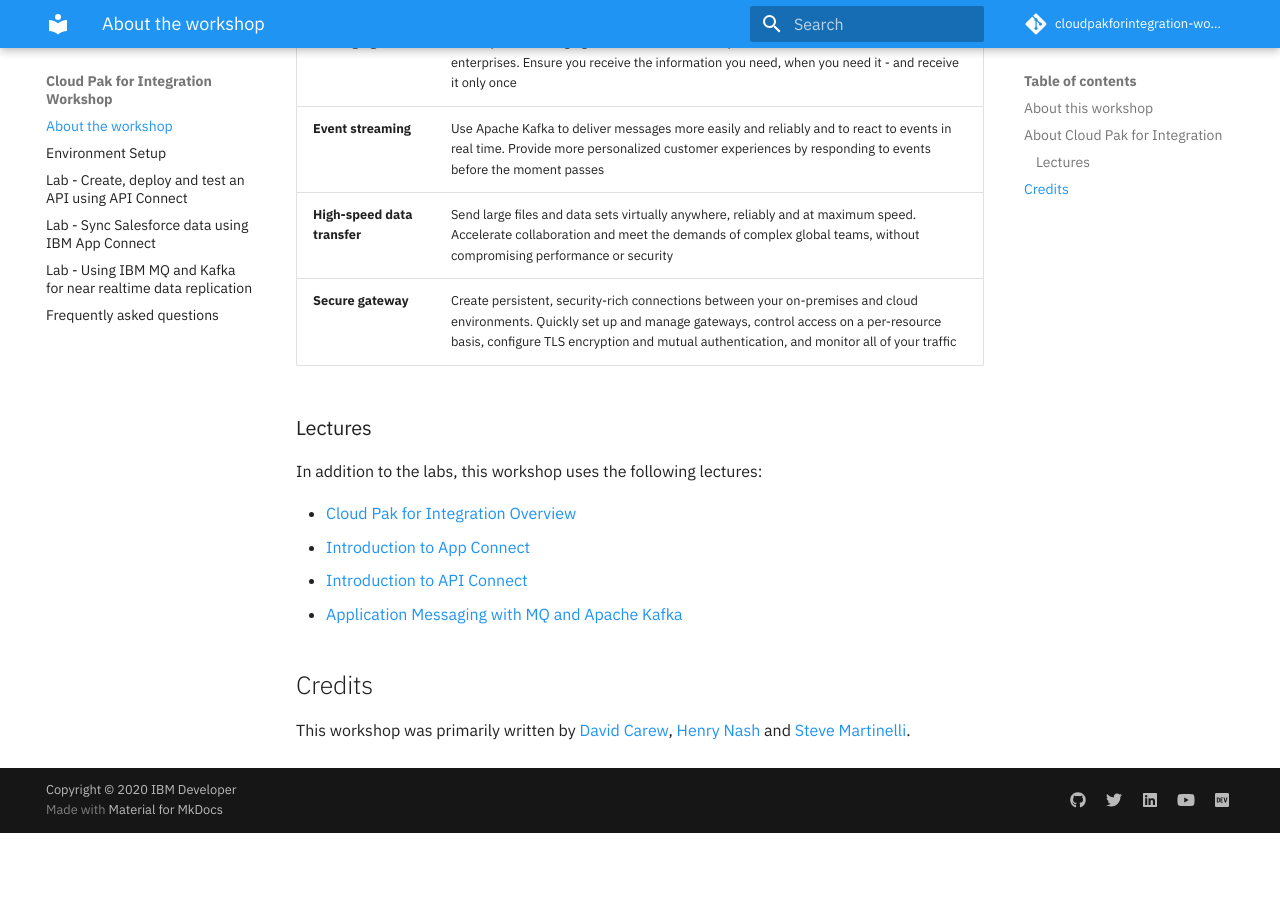
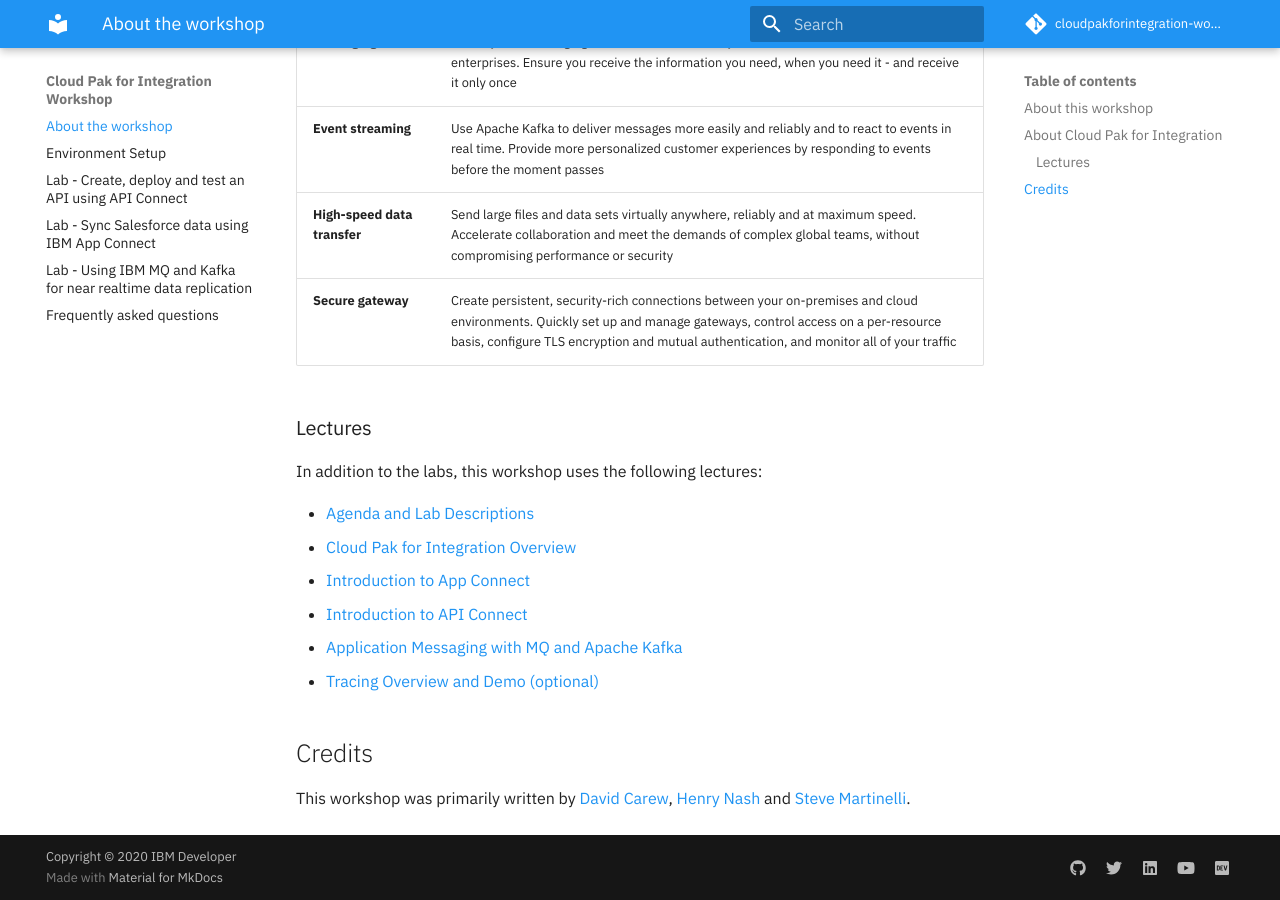
Before and after one commit to IBM/cloudpakforintegration-workshop, an MkDocs documentation site: the page built from docs/README.md, in a window 1280 px wide and 900 px high, scrolled down 1436 px. Built offline with MkDocs 1.6.1 and Material for MkDocs 9.7.7, drawn with Linux system fonts in a browser that asks for light colours; comment, search, counter and statistics services are not loaded; before the commit the page ends 2269 px from its top, so only the background shows below that.

Commit message:
Updated links to lecture pdfs

```diff
--- a/docs/README.md
+++ b/docs/README.md
@@ -34,10 +34,12 @@
 
 In addition to the labs, this workshop uses the following lectures:
 
-* [Cloud Pak for Integration Overview](https://ibm.box.com/s/1wi06b4gsnyoohjts5pjgh1t0uysio3e)
-* [Introduction to App Connect](https://ibm.box.com/s/9v7s3rz63euzm50yt4jmicd8lrfcmdmi)
-* [Introduction to API Connect](https://ibm.box.com/s/5ba4cv0kei0xgvfotfsp7fx76viimab4)
-* [Application Messaging with MQ and Apache Kafka](https://ibm.box.com/s/k5v3gkrijvposgwey7k08lkj46zy9ny4)
+* [Agenda and Lab Descriptions](https://ibm.box.com/s/ch8ar0x49uyvt4c50v93rirn5f3sp5ov)
+* [Cloud Pak for Integration Overview](https://ibm.box.com/s/z1gdtuqkpudtn7ekvm2puodg3s69x9mz)
+* [Introduction to App Connect](https://ibm.box.com/s/oos20tifgywnjhu928fy73obbqz3o1ce)
+* [Introduction to API Connect](https://ibm.box.com/s/v7r9nzt8ywakreark6lt4drfy05l7tiu)
+* [Application Messaging with MQ and Apache Kafka](https://ibm.box.com/s/ke0ctse0783yng5a6q876axfnd6o99aa)
+* [Tracing Overview and Demo (optional)](https://ibm.box.com/s/tygswjuohpg4n275e2lqsshiur4ulv4i)
 
 ## Credits
 
```
